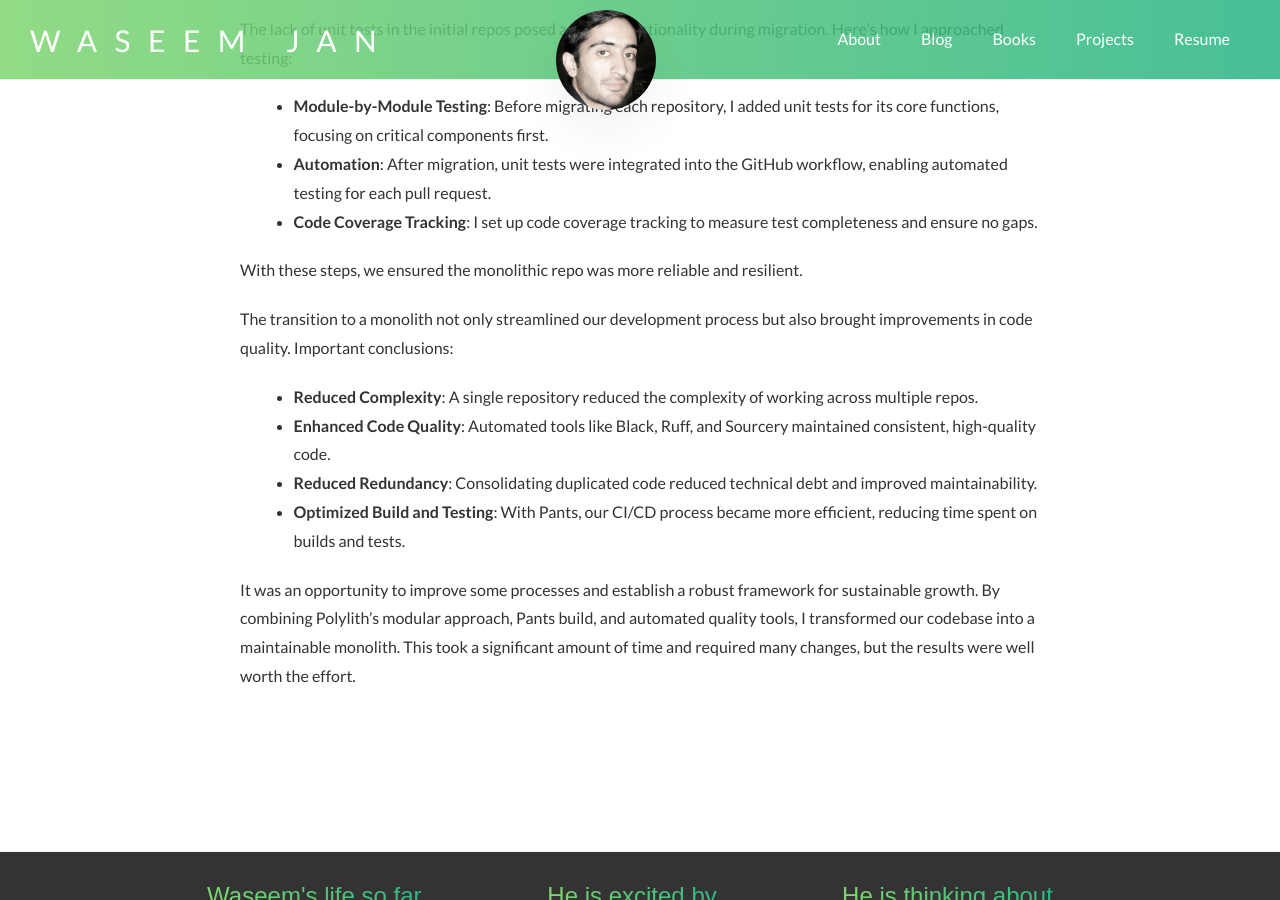
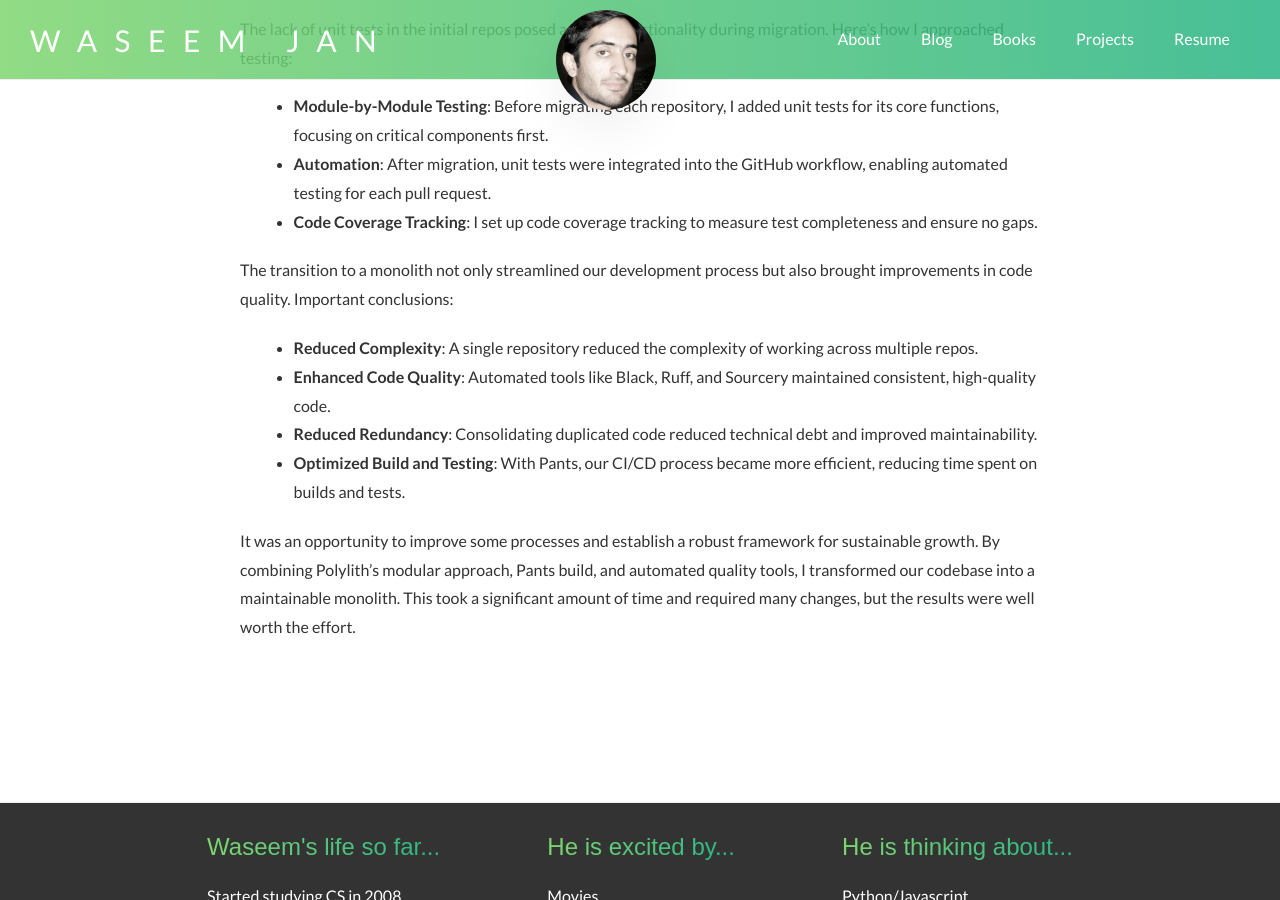
Before and after one commit to syedwaseemjan/syedwaseemjan.github.io, a Jekyll site: the page built from _posts/2024-04-13-migration-to-polylith.md, in a window 1280 px wide and 900 px high, scrolled down 2281 px. Built offline with Jekyll 4.4.1, drawn with Linux system fonts in a browser that asks for light colours; nearby versions of some CDN libraries; comment, search, counter and statistics services are not loaded.

Commit message:
Improve wording

```diff
--- a/_posts/2024-04-13-migration-to-polylith.md
+++ b/_posts/2024-04-13-migration-to-polylith.md
@@ -61,9 +61,6 @@ The lack of unit tests in the initial repos posed a risk to functionality during
    - **Automation**: After migration, unit tests were integrated into the GitHub workflow, enabling automated testing for each pull request.
    - **Code Coverage Tracking**: I set up code coverage tracking to measure test completeness and ensure no gaps.
 
-With these steps, we ensured the monolithic repo was more reliable and resilient.
-
-
 
 The transition to a monolith not only streamlined our development process but also brought improvements in code quality. Important conclusions:
    - **Reduced Complexity**: A single repository reduced the complexity of working across multiple repos.
@@ -72,5 +69,4 @@ The transition to a monolith not only streamlined our development process but al
    - **Optimized Build and Testing**: With Pants, our CI/CD process became more efficient, reducing time spent on builds and tests.
 
 
-
 It was an opportunity to improve some processes and establish a robust framework for sustainable growth. By combining Polylith’s modular approach, Pants build, and automated quality tools, I transformed our codebase into a maintainable monolith. This took a significant amount of time and required many changes, but the results were well worth the effort.
```
